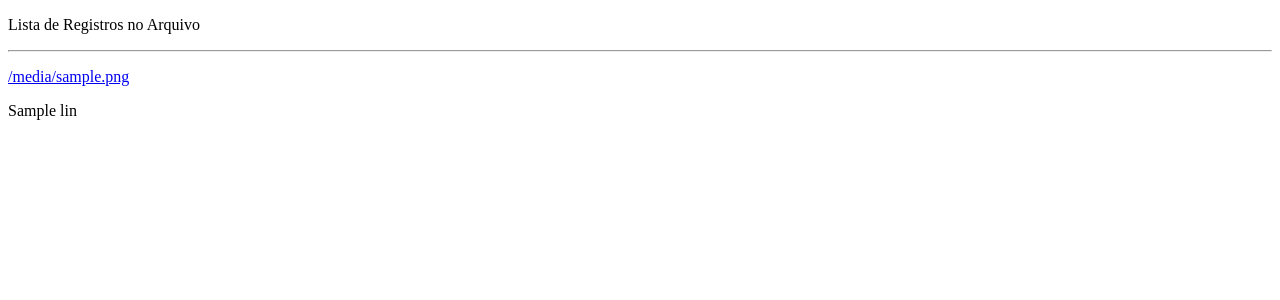
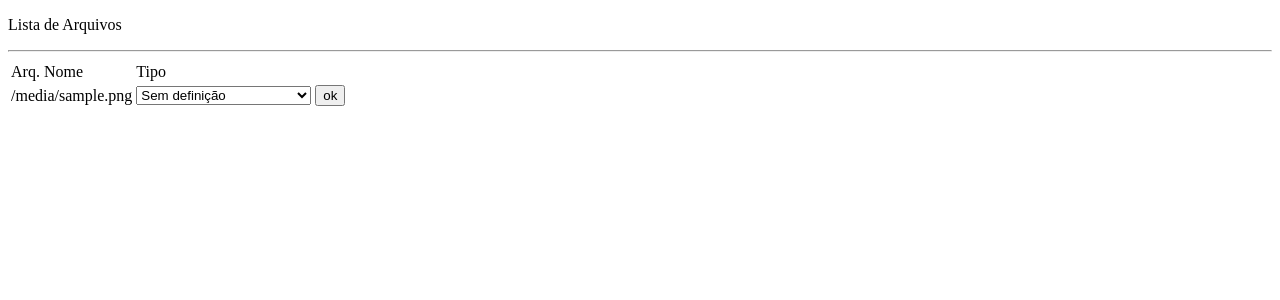
Before and after one commit to cardolive/arquivoscsv, a Flask app: template templates/arquivos.html in a window 1280 px wide. Shown: the top 300 px of the page. Run offline with Flask 2, Linux system fonts and the light colour scheme; the template is opened without the code that fills it: most values are stand-ins (such as "Sample title", 1, 10 or a date in 2020).

Commit message:
criando um tipo para classificar o arquivo

```diff
--- a/main.py
+++ b/main.py
@@ -39,7 +39,6 @@ def allowed_file(filename):
 
 @app.route('/uploader', methods=['GET', 'POST'])
 def upload_file():
-	print("chegou aqui")
 	if request.method == 'POST':
 		# check if the post request has the file part
 		if 'file' not in request.files:
@@ -66,11 +65,13 @@ def uploaded_file(filename):
 	# csv_to_dic(filename)
 	return send_from_directory(app.config['UPLOAD_FOLDER'], filename)
 
-@app.route('/mostra_arquivo/<filename>')
-def arquivo_processado(filename):
-	# Create variable for uploaded file
-	# arquivo = open("uploads/" + filename, "r")
 
+@app.route('/mostra_arquivo', methods=['POST'])
+def arquivo_processado():
+
+	filename = request.form['filename']
+	tipo = request.form['tipo']
+	print(filename, tipo)
 	line_count = 0
 	chaves = []
 	linhas = []
@@ -90,18 +91,14 @@ def arquivo_processado(filename):
 
 	print(f'Total de linhas processadas: {line_count}.')
 
-	print("linhas: ", len(linhas))
-	col = 0
 	for lin in linhas:
-		print(lin)
-		col = len(lin)
-	print("colunas: ", col)
+		print(lin[:10])
+
 	return render_template('arquivos.html', linhas=linhas)
 
 
 @app.route('/arquivos')
 def arquivos():
-	#files = os.listdir(app.config['UPLOAD_FOLDER'])
 	lst_files = os.listdir(UPLOAD_FOLDER)
 	print(lst_files)
 	return render_template('arquivos.html', files=lst_files)
--- a/templates/arquivos.html
+++ b/templates/arquivos.html
@@ -5,20 +5,41 @@
 	<title>Arquivos</title>
 </head>
 <body>
- {% if linhas %}
-<p> Lista de Registros no Arquivo</p>
- {% else %}
+ {% if files %}
 <p> Lista de Arquivos</p>
- {% endif %}
+
 <hr>
+ <table><tr>
+	 <td>Arq. Nome</td><td>Tipo</td></tr>
+ <form accept-charset="x-iso-8859-11" action="mostra_arquivo" method="post">
 	{% for file in files %}
-      <p> <a href="mostra_arquivo/{{ file }}">{{ file }}</a> <p>
+	 <tr><td>{{ file }}</td>
+			<td>
+			<select id="tipo" name="tipo">
+				<option value="emp">Empenhos</option>
+				<option value="dia">Diárias</option>
+				<option value="liq">Liquidações</option>
+				<option value="rec">Recibos</option>
+				<option value="rmc">Remanejamento a crédito</option>
+				<option value="rmd">Remanejamento a debito</option>
+				<option value="0" selected>Sem definição</option>
+			</select>
+				<input hidden name="filename" value="{{ file }}"/>
+			 <input type = "submit" value="ok"/>
+			</td></tr>
+
+
 	{% endfor %}
 
+ </form>
+	 <table>
+		 {% else %}
+		 <p> Lista de Registros no Arquivo</p>
+
 	{% for lin in linhas %}
-      <p> {{ lin }} <p>
+	  <p> {{ lin[:8] }} <p>
 	{% endfor %}
-
+		 {% endif %}
 
 </body>
 </html>
```
Lines whose indentation alone changed are shown as unchanged.
